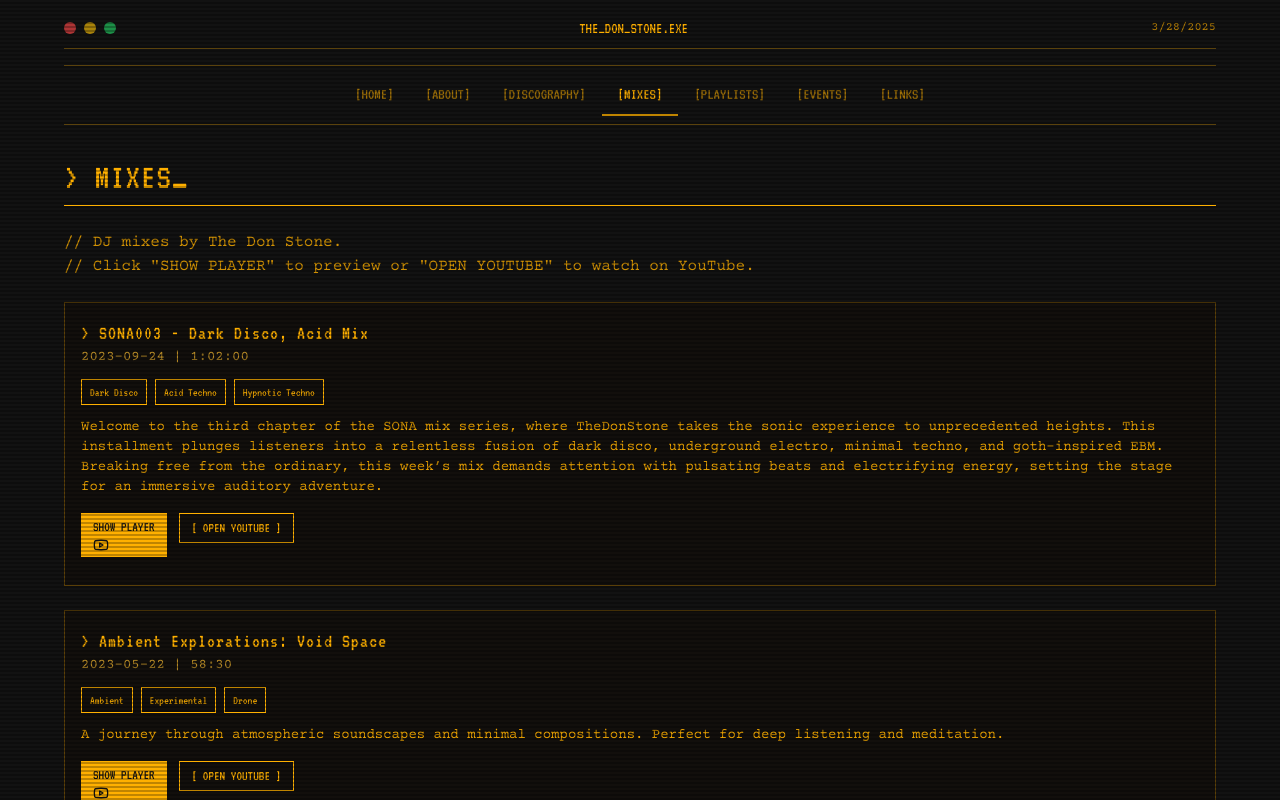
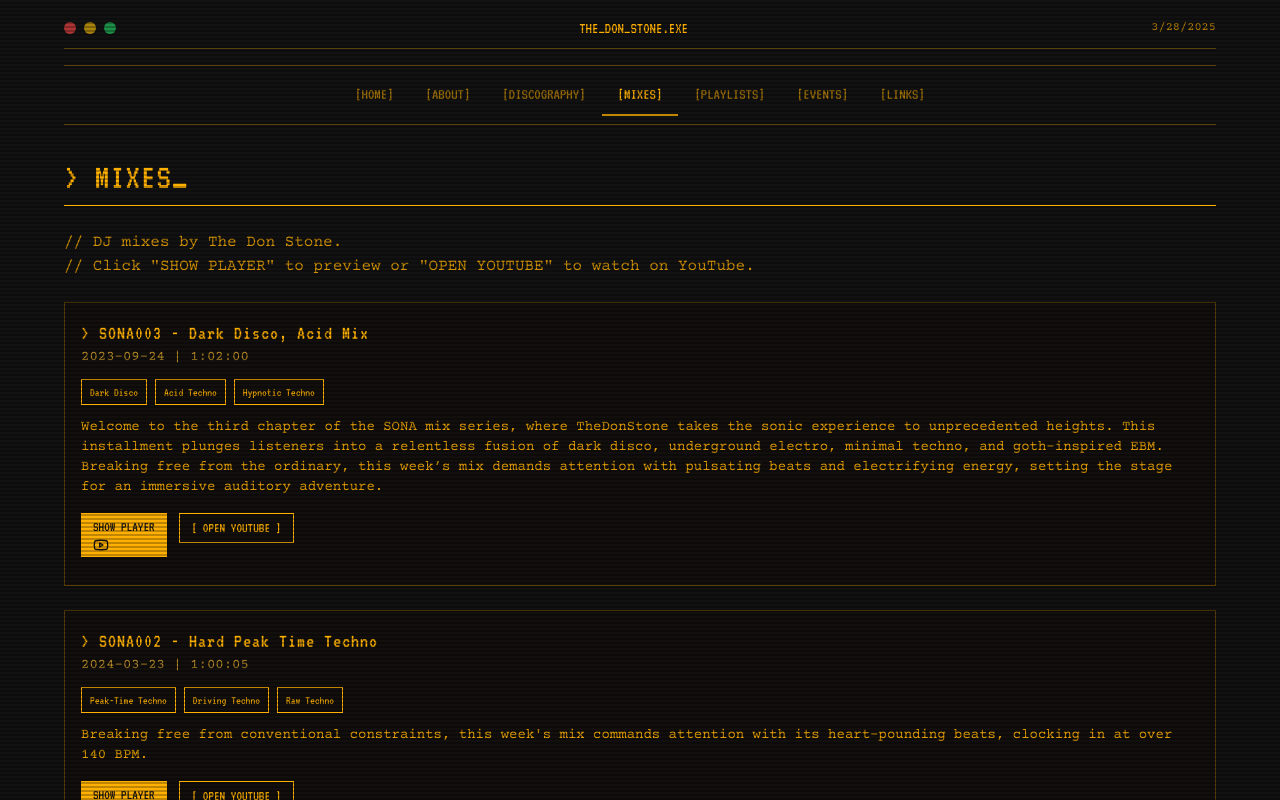
Before and after one commit to donstoneinfo/thedonstone, a React (Vite) app: page /mixes in a window 1280 px wide. Built offline with nearby package versions, Linux system fonts and the light colour scheme.

Commit message:
edited mixes page

```diff
--- a/src/pages/Mixes.tsx
+++ b/src/pages/Mixes.tsx
@@ -88,52 +88,25 @@ const Mixes = () => {
         duration="1:02:00"
         genres={['Dark Disco', 'Acid Techno', 'Hypnotic Techno']}
         description="Welcome to the third chapter of the SONA mix series, where TheDonStone takes the sonic experience to unprecedented heights. This installment plunges listeners into a relentless fusion of dark disco, underground electro, minimal techno, and goth-inspired EBM. Breaking free from the ordinary, this week’s mix demands attention with pulsating beats and electrifying energy, setting the stage for an immersive auditory adventure."
-        youtubeId="L-E95UOLK3Y"
+        youtubeId="AY3U5PwS2"
       />
 
       <Mix
-        title="Ambient Explorations: Void Space"
-        date="2023-05-22"
-        duration="58:30"
-        genres={['Ambient', 'Experimental', 'Drone']}
-        description="A journey through atmospheric soundscapes and minimal compositions. Perfect for deep listening and meditation."
-        youtubeId="5ANXJjXS5kY"
+        title="SONA002 - Hard Peak Time Techno"
+        date="2024-03-23"
+        duration="1:00:05"
+        genres={['Peak-Time Techno', 'Driving Techno', 'Raw Techno']}
+        description="Breaking free from conventional constraints, this week's mix commands attention with its heart-pounding beats, clocking in at over 140 BPM."
+        youtubeId="iKUTZUrcF8E"
       />
 
       <Mix
         title="Terminal Access: Hard Code"
         date="2023-02-10"
         duration="1:22:00"
-        genres={['Hard Techno', 'Industrial', 'EBM']}
-        description="Hard-hitting industrial techno and EBM focused mix. Raw, energetic and uncompromising selections that push the boundaries of dance music."
-        youtubeId="eTjxoIn8xqQ"
-      />
-
-      <Mix
-        title="Digital Dystopia Podcast 042"
-        date="2022-11-05"
-        duration="1:15:00"
-        genres={['Techno', 'Breaks', 'Electro']}
-        description="Guest mix for the Digital Dystopia podcast series. A blend of techno, broken beats and electro influences featuring both classics and cutting edge tracks."
-        youtubeId="muwjp6_fVcY"
-      />
-
-      <Mix
-        title="Live at System Failure (London)"
-        date="2022-09-17"
-        duration="1:30:00"
-        genres={['Techno', 'Live Performance', 'Hardware Set']}
-        description="Live recording from System Failure club night in London. A hybrid DJ/hardware set featuring original material and live remixes."
-        youtubeId="e1ww-KcCQRY"
-      />
-
-      <Mix
-        title="Morning Sequences"
-        date="2022-07-08"
-        duration="1:05:00"
-        genres={['Dub Techno', 'Deep', 'Atmospheric']}
-        description="Deeper, more atmospheric selections suitable for early morning sets. Focusing on dub techno, spacious rhythms and hypnotic patterns."
-        youtubeId="puu2s5HPFBg"
+        genres={['Dark Disco', 'Electro', 'Goth Techno']}
+        description="This installment plunges listeners into a relentless fusion of dark disco, underground electro, minimal techno, and goth-inspired EBM. Breaking free from the ordinary, this week’s mix demands attention with pulsating beats and electrifying energy, setting the stage for an immersive auditory adventure."
+        youtubeId="AY3U5PwS2"
       />
     </TerminalContainer>
   );
```
